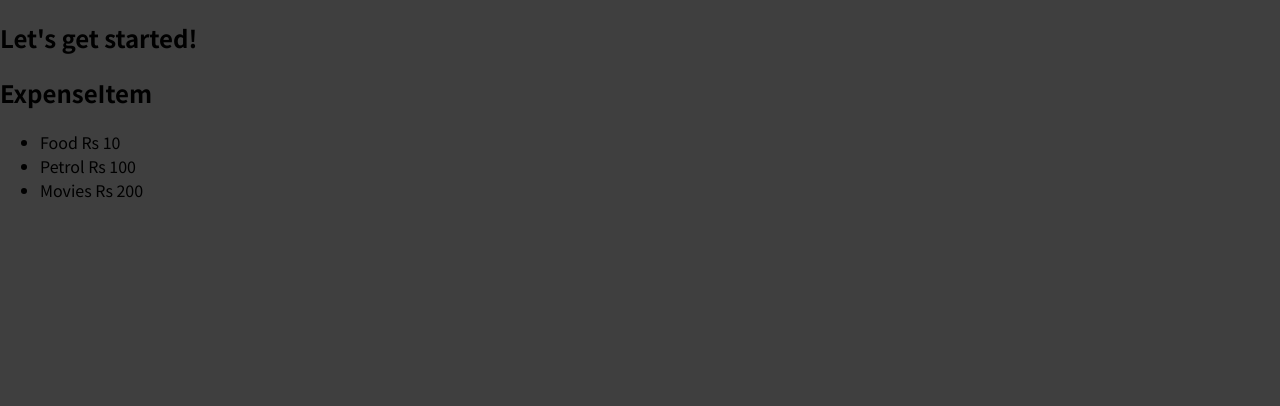
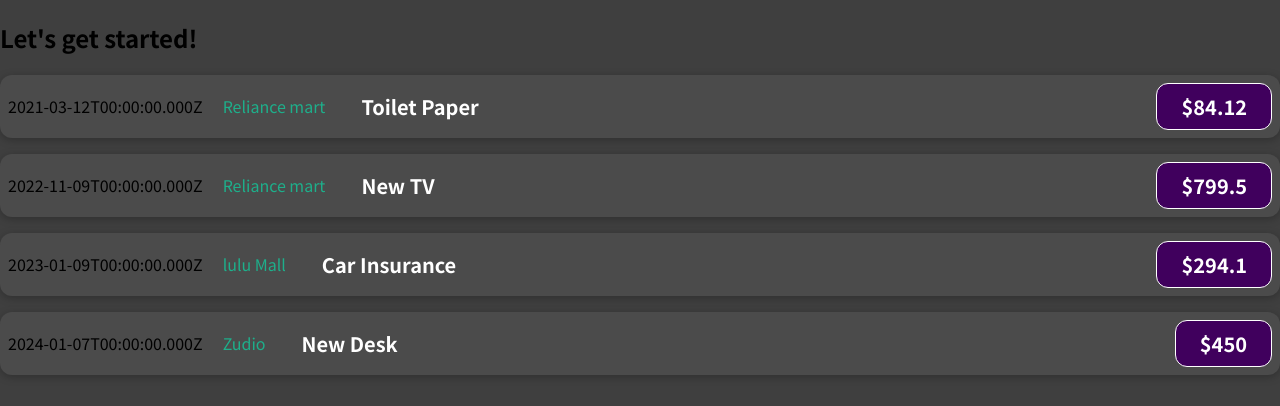
Before and after one commit to danishsalim/Expense-tracker, a JavaScript app: page / in a window 1280 px wide. Shown: the top 406 px of the page. Built offline with nearby package versions, Linux system fonts and the light colour scheme.

Commit message:
passed props to ExpenseItem comp and added location.

```diff
--- a/src/App.js
+++ b/src/App.js
@@ -1,10 +1,44 @@
 import ExpenseItem from "./components/ExpenseItem";
+const expenses = [
+  {
+    id: 'e1' ,
+    title:'Toilet Paper' ,
+    amount: 84.12,
+    date:new Date(2021,2,12) ,
+    LocationOfExpenditure:"Reliance mart"
 
+  },
+  {
+    id: 'e2' ,
+    title: 'New TV',
+    amount: 799.5,
+    date:new Date(2022,10,9) ,
+    LocationOfExpenditure:'Reliance mart'
+  },
+  {
+    id:'e3' ,
+    title: 'Car Insurance',
+    amount: '294.1',
+    date:new Date(2022,12,9) ,
+    LocationOfExpenditure:'lulu Mall'
+  },
+  {
+    id: 'e4' ,
+    title: 'New Desk',
+    amount: '450',
+    date:new Date(2023,12,7) ,
+    LocationOfExpenditure:'Zudio'
+  }
+]
 function App() {
   return (
     <div>
       <h2>Let's get started!</h2>
-      <ExpenseItem></ExpenseItem>
+     {
+      expenses.map((item)=>(
+        <ExpenseItem title={item.title} amount={item.amount} date={item.date} LocationOfExpenditure={item.LocationOfExpenditure}></ExpenseItem>
+      ))
+     }
     </div>
   );
 }
--- /dev/null
+++ b/src/components/ExpenseItem.css
@@ -0,0 +1,63 @@
+.expense-item {
+    display: flex;
+    justify-content: space-between;
+    align-items: center;
+    box-shadow: 0 2px 8px rgba(0, 0, 0, 0.25);
+    padding: 0.5rem;
+    margin: 1rem 0;
+    border-radius: 12px;
+    background-color: #4b4b4b;
+  }
+
+  .expense-item__description {
+    display: flex;
+    flex-direction: column;
+    gap: 1rem;
+    align-items: flex-end;
+    flex-flow: column-reverse;
+    justify-content: flex-start;
+    flex: 1;
+  }
+
+  .expense-item h2 {
+    color: #3a3a3a;
+    font-size: 1rem;
+    flex: 1;
+    margin: 0 1rem;
+    color: white;
+  }
+
+  .location-of-expenditure{
+    font-size: 1rem;
+    margin: 0 20px;
+    color:rgb(30, 175, 139);
+  }
+
+  .expense-item__price {
+    font-size: 1rem;
+    font-weight: bold;
+    color: white;
+    background-color: #40005d;
+    border: 1px solid white;
+    padding: 0.5rem;
+    border-radius: 12px;
+  }
+
+
+  @media (min-width: 580px) {
+    .expense-item__description {
+      flex-direction: row;
+      align-items: center;
+      justify-content: flex-start;
+      flex: 1;
+    }
+
+    .expense-item__description h2 {
+      font-size: 1.25rem;
+    }
+
+    .expense-item__price {
+      font-size: 1.25rem;
+      padding: 0.5rem 1.5rem;
+    }
+  }
--- a/src/components/ExpenseItem.js
+++ b/src/components/ExpenseItem.js
@@ -1,16 +1,27 @@
+import './ExpenseItem.css'
 
-
-const ExpenseItem = () => {
+const ExpenseItem = (props) => {
+  const expenseDate= new Date(2023,12,7);
+  const expenseTitle="car insurance";
+  const expenseAmount=267
+  const LocationOfExpenditure="London"
   return (
     <>
-    <h2>ExpenseItem</h2>
-        <ul>
-            <li>
-            Food Rs 10
-            </li>
-            <li>Petrol Rs 100</li>
-            <li>Movies Rs 200</li>
-        </ul>
+    <div className='expense-item'>
+      <div >
+          {props.date.toISOString()}
+      </div>
+      <div className='location-of-expenditure'>
+          {props.LocationOfExpenditure}
+      </div>
+      <div className='expense-item__description'>
+        <h2>{props.title}</h2>
+      </div>
+      <div className='expense-item__price '>
+        ${props.amount}
+      </div>
+    </div>
+
     </>
 
   )
```
